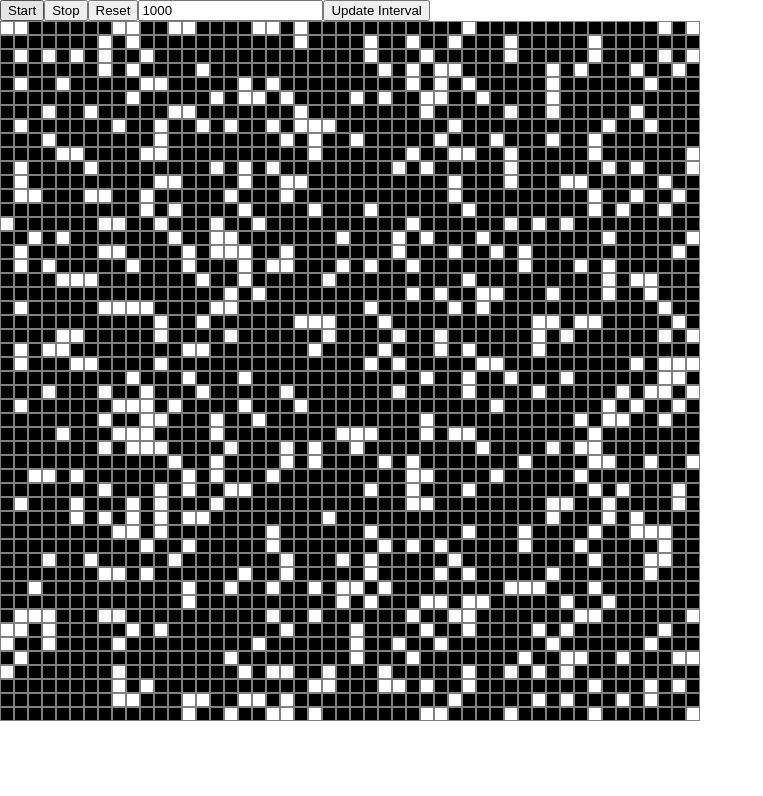
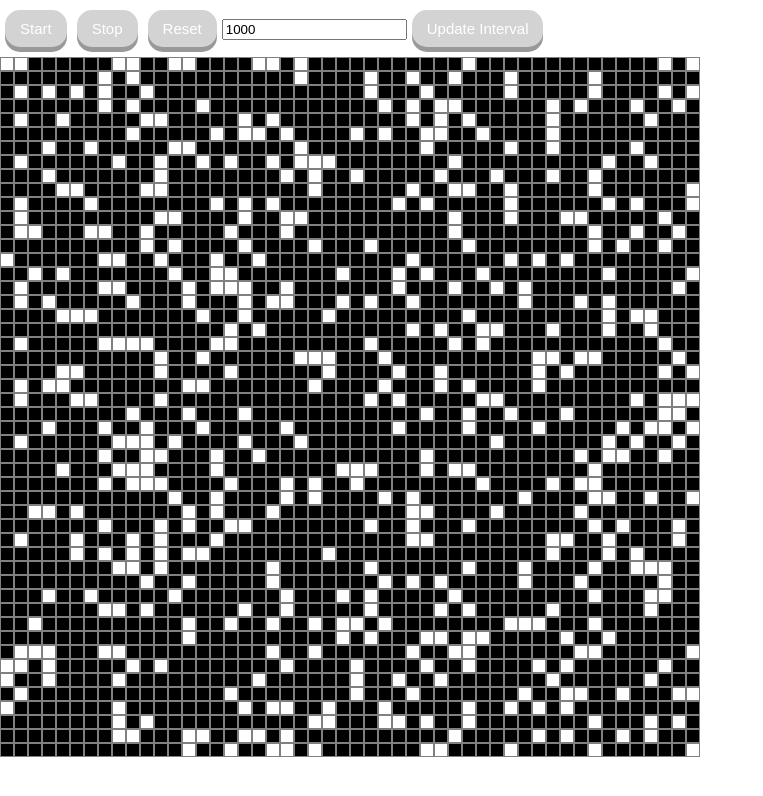
Before and after one commit to tkoar/cureatr-conway-gol, a React (Create React App) app: page / in a window 1280 px wide. Shown: the top 796 px of the page, without its empty margins (0-763 px from the left). Built offline with nearby package versions, Linux system fonts and the light colour scheme.

Commit message:
fixed multiple intervals

```diff
--- a/src/containers/Board.js
+++ b/src/containers/Board.js
@@ -5,7 +5,8 @@ export default class Board extends Component {
 
   state = {
     board: [[]],
-    intervalSpeed: 1000
+    intervalSpeed: 1000,
+    interval: undefined
   }
 
   makeCells() {
@@ -153,7 +154,14 @@ export default class Board extends Component {
     this.setState({board: new_board})
   }
 
-  startInterval = () => this.setState({interval: setInterval(() => this.checkBoard(), this.state.intervalSpeed)})
+  startInterval = () => {
+    if (this.state.interval) {
+      this.stopInterval()
+      this.setState({interval: setInterval(() => this.checkBoard(), this.state.intervalSpeed)})
+    } else {
+      this.setState({interval: setInterval(() => this.checkBoard(), this.state.intervalSpeed)})
+    }
+  }
 
   stopInterval = () => {
     clearInterval(this.state.interval)
--- a/src/index.css
+++ b/src/index.css
@@ -14,3 +14,27 @@ body {
 .row {
   width: 100%;
 }
+
+button {
+  padding: 10px 15px;
+  font-size: 15px;
+  text-align: center;
+  cursor: pointer;
+  outline: none;
+  color: #fff;
+  background-color: #d3d3d3;
+  border: none;
+  border-radius: 15px;
+  box-shadow: 0 5px #999;
+  margin: 10px 5px 10px 5px;
+}
+
+button:hover {
+  background-color: #a7a7a7
+}
+
+button:active {
+  background-color: #7c8bd4;
+  box-shadow: 0 2px #666;
+  transform: translateY(4px);
+}
```
Also changed, not shown: 1 other file (tests, documents, lock files or other folders).
